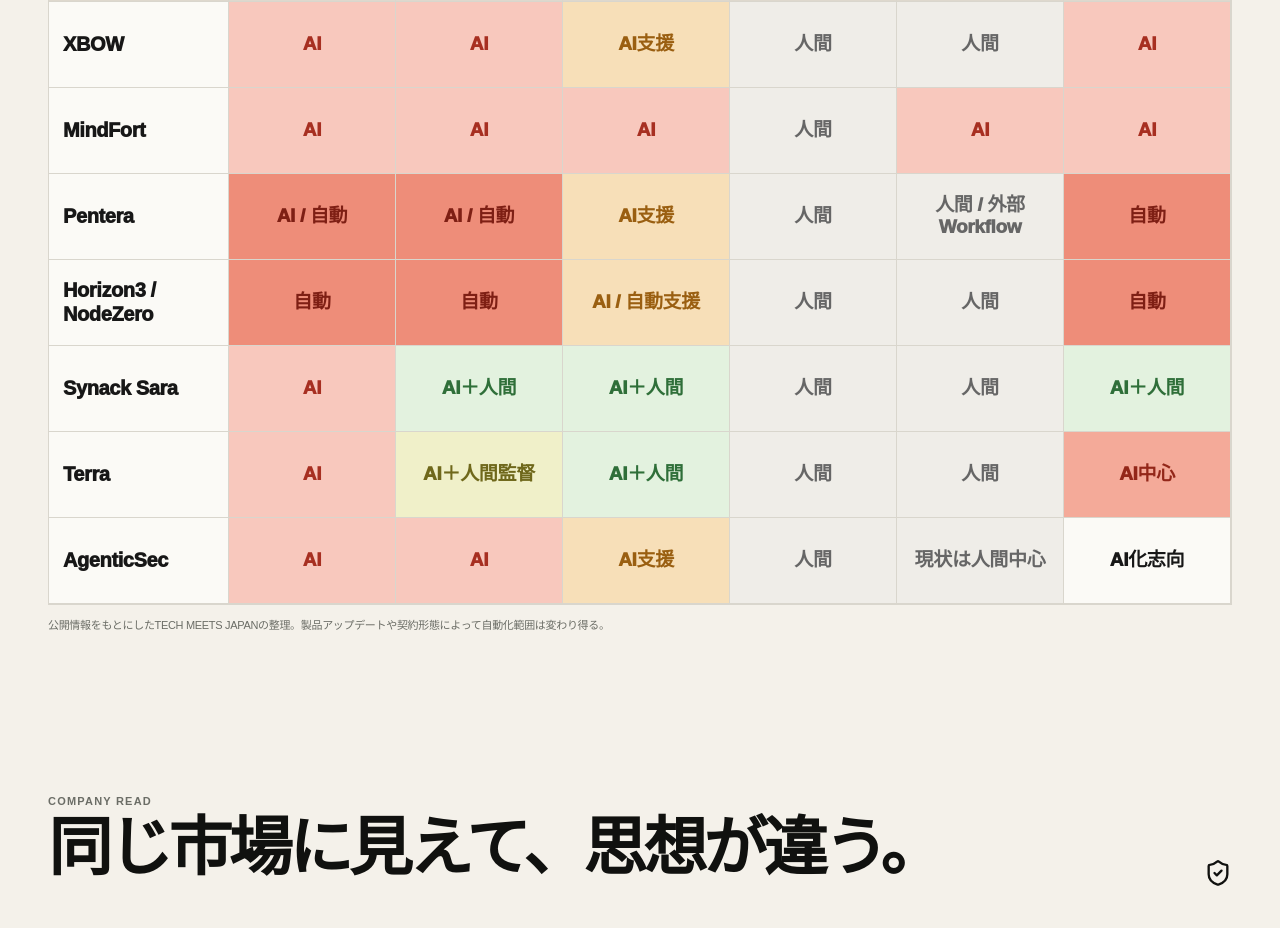
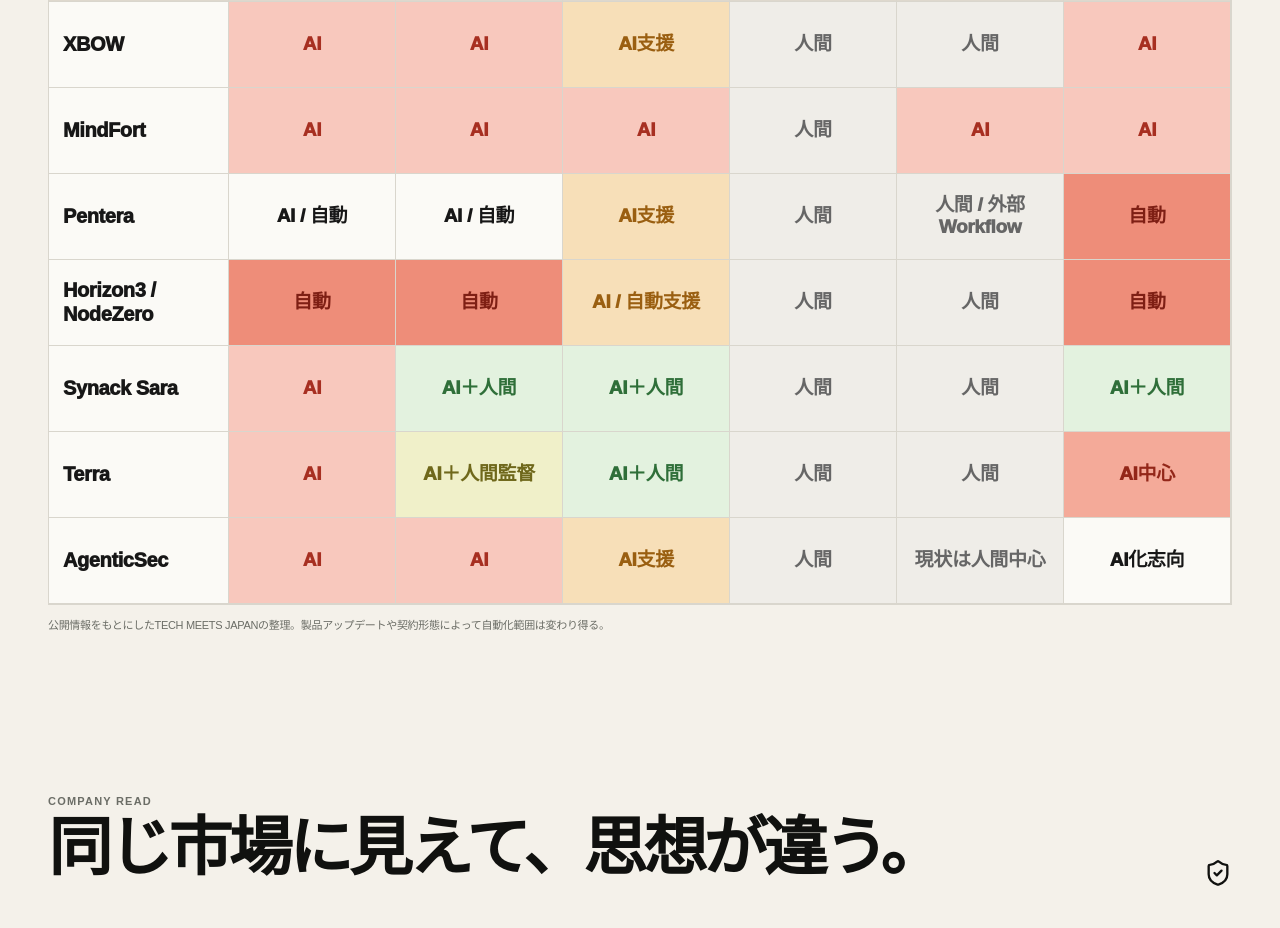
Before and after one commit to yasu-kai/tech-meets-japan, a Next.js app: page /research/offensive-ai in a window 1280 px wide. Shown: the part 1792-2720 px from the top of the page. Built offline with nearby package versions, Linux system fonts and the light colour scheme.

Commit message:
Distinguish AI autonomy from scripted automation

```diff
--- a/app/research/offensive-ai/page.tsx
+++ b/app/research/offensive-ai/page.tsx
@@ -19,9 +19,10 @@ const automationTone = (value:string) => {
   if (v.includes("AI＋人間監督")) return "tone-supervised";
   if (v.includes("AI＋人間")) return "tone-hybrid";
   if (v.includes("AI支援") || v.includes("AI/自動支援")) return "tone-assist";
+  if (v === "AI") return "tone-ai";
+  if (v.includes("AI/自動") || v.includes("AI＋自動")) return "tone-ai-auto";
   if (v.includes("AI中心")) return "tone-ai-centered";
-  if (v === "自動" || v.includes("AI/自動")) return "tone-auto";
-  if (v === "AI") return "tone-ai";
+  if (v === "自動") return "tone-auto";
   return "tone-neutral";
 };
 
```
